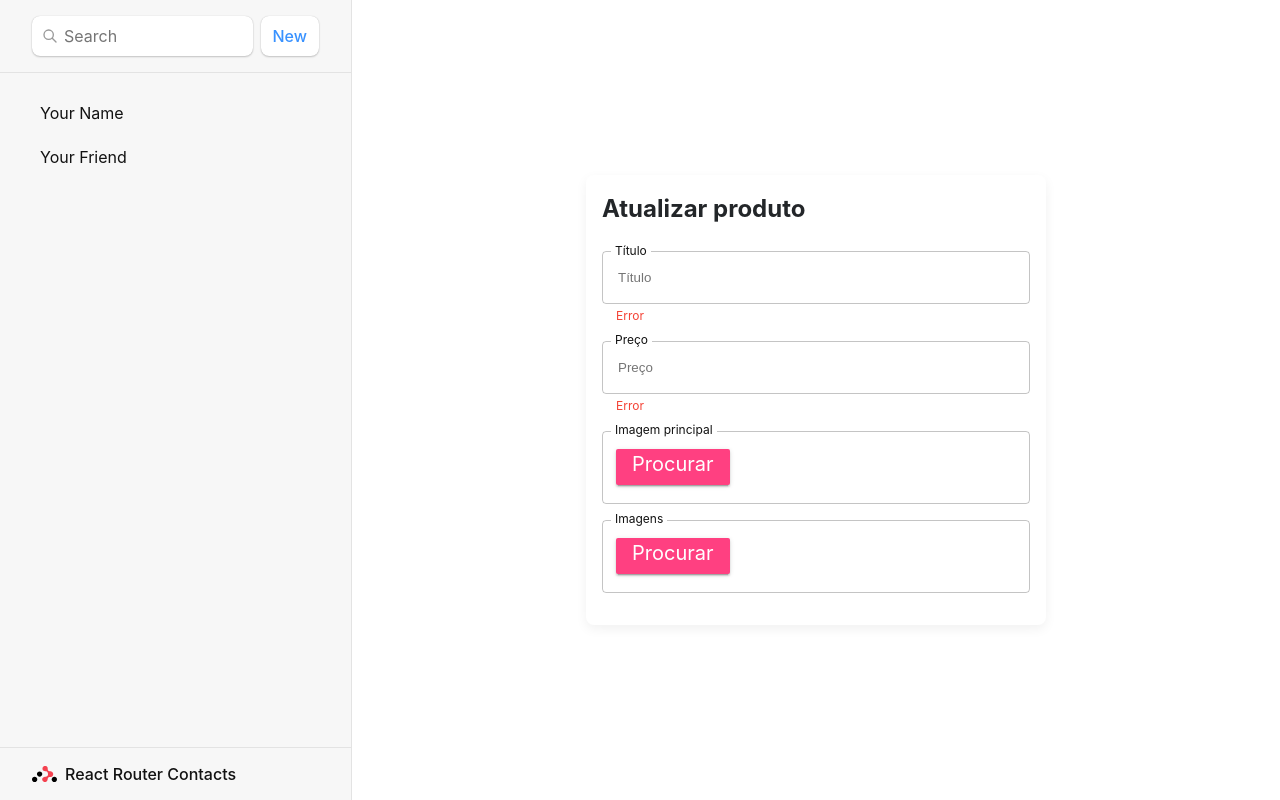
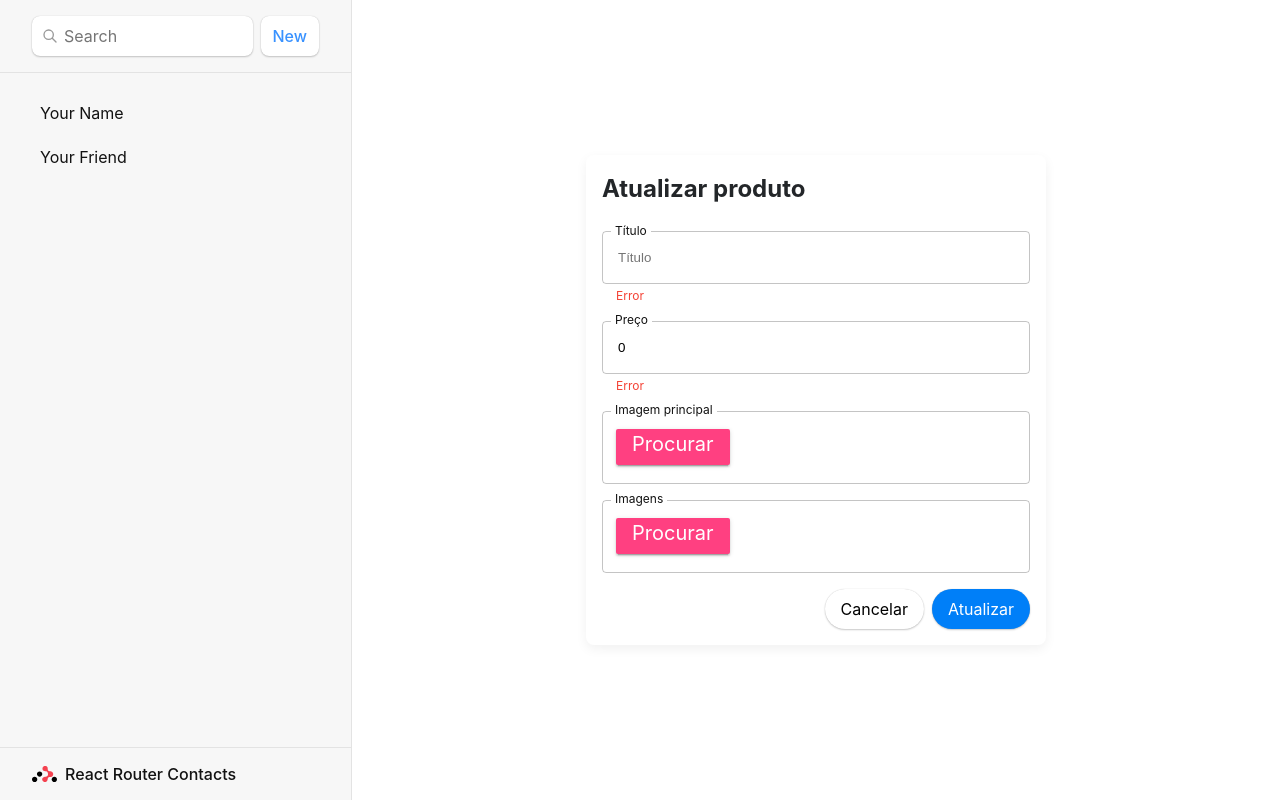
Before and after one commit to tiagoproff/simple-shop-admin, a React (Create React App) app: page /product/1 in a window 1280 px wide. Built offline with nearby package versions, Linux system fonts and the light colour scheme; no server answers.

Commit message:
reafactor: add buttons, dato with reducer

```diff
--- /dev/null
+++ b/src/components/forms/form-product-update/form-reducer.ts
@@ -0,0 +1,58 @@
+export interface FormContext {
+  title?: string;
+  description?: string;
+  discountPercentage?: number;
+  price?: number;
+  rating?: number;
+  stock?: number;
+  brand?: string;
+  category?: string;
+  thumbnail?: string;
+  images?: string[];
+}
+
+export type ReducerAction =
+  | {
+      type: 'CHANGE_TITLE';
+      title: string;
+    }
+  | { type: 'CHANGE_DESCRIPTION'; description: string }
+  | { type: 'CHANGE_PRICE'; price: number }
+  | { type: 'CHANGE_THUMBNAIL'; thumbnail: string }
+  | { type: 'CHANGE_IMAGES'; images: string[] }
+  | { type: 'CHANGE_ALL'; values: FormContext };
+
+const formReducer = (
+  state: FormContext,
+  action: ReducerAction
+): FormContext => {
+  switch (action.type) {
+    case 'CHANGE_TITLE': {
+      return {
+        ...state,
+        title: action.title,
+      };
+    }
+    case 'CHANGE_DESCRIPTION': {
+      return {
+        ...state,
+        description: action.description,
+      };
+    }
+    case 'CHANGE_PRICE': {
+      return {
+        ...state,
+        price: action.price,
+      };
+    }
+    case 'CHANGE_ALL': {
+      return {
+        ...action.values,
+      };
+    }
+    default:
+      return state;
+  }
+};
+
+export default formReducer;
--- a/src/components/forms/form-product-update/index.tsx
+++ b/src/components/forms/form-product-update/index.tsx
@@ -1,17 +1,88 @@
+import { useEffect, useReducer, useState } from 'react';
+import { useNavigate } from 'react-router-dom';
+
+import Button from 'components/button';
 import Form from '..';
 import Input from '../input';
 import InputFile from '../input-file';
 
-import { Container } from './style';
+import productService, { GetProductResponse } from 'services/product-service';
 
-export default function FormProductUpdate() {
+import formReducer from './form-reducer';
+
+import { Buttons, Container, Footer } from './style';
+
+interface FormProductUpdateProps {
+  productId: number;
+}
+
+const initialFormState = {
+  price: 0,
+  title: '',
+  thumbnail: '',
+};
+
+export default function FormProductUpdate({
+  productId,
+}: FormProductUpdateProps) {
+  const navigate = useNavigate();
+  const [product, setProduct] = useState(initialFormState);
+  const [formState, dispatch] = useReducer(formReducer, initialFormState);
+
+  const { title, price } = formState;
+
+  useEffect(() => {
+    productService
+      .GetProduct(productId)
+      .then(({ data }: GetProductResponse) => setProduct(data));
+  }, []);
+
+  useEffect(() => {
+    dispatch({ type: 'CHANGE_ALL', values: { ...product } });
+  }, [product]);
+
   return (
     <Container>
-      <Form title="Atualizar produto" style={{ minWidth: 460 }}>
-        <Input label="Título" placeholder="Título" required error />
-        <Input label="Preço" placeholder="Preço" required error />
+      <Form method="post" title="Atualizar produto" style={{ minWidth: 460 }}>
+        <Input
+          label="Título"
+          placeholder="Título"
+          required
+          error
+          value={title}
+          onChange={({ target }) =>
+            dispatch({ type: 'CHANGE_TITLE', title: target.value })
+          }
+        />
+        <Input
+          label="Preço"
+          placeholder="Preço"
+          type="number"
+          required
+          error
+          value={price}
+          onChange={({ target }) =>
+            dispatch({ type: 'CHANGE_PRICE', price: target.value })
+          }
+        />
         <InputFile label="Imagem principal" required draggable />
         <InputFile label="Imagens" draggable multiple />
+        <Footer>
+          <Buttons style={{ justifyContent: 'flex-end' }}>
+            <Button
+              style={{ backgroundColor: 'white', color: 'black' }}
+              onClick={(e) => navigate('/products')}
+            >
+              Cancelar
+            </Button>
+            <Button
+              onClick={(e) => console.log(formState)}
+              style={{ color: 'white' }}
+            >
+              Atualizar
+            </Button>
+          </Buttons>
+        </Footer>
       </Form>
     </Container>
   );
--- a/src/components/forms/form-product-update/style.ts
+++ b/src/components/forms/form-product-update/style.ts
@@ -6,3 +6,14 @@ export const Container = styled.div`
   flex: 1;
   justify-content: center;
 `;
+
+export const Buttons = styled.div`
+  display: flex;
+  gap: 8px;
+`;
+
+export const Footer = styled.div`
+  display: flex;
+  align-items: flex-end;
+  justify-content: flex-end;
+`;
```
